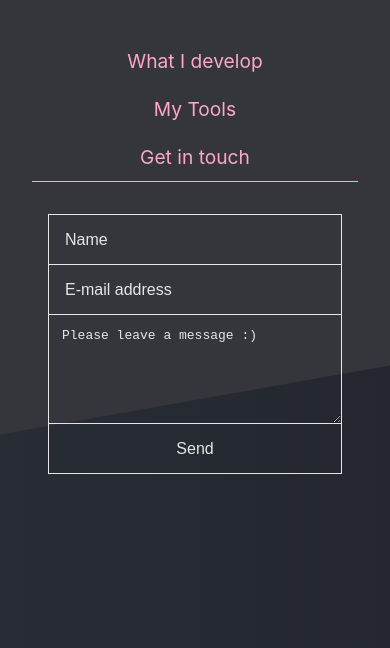
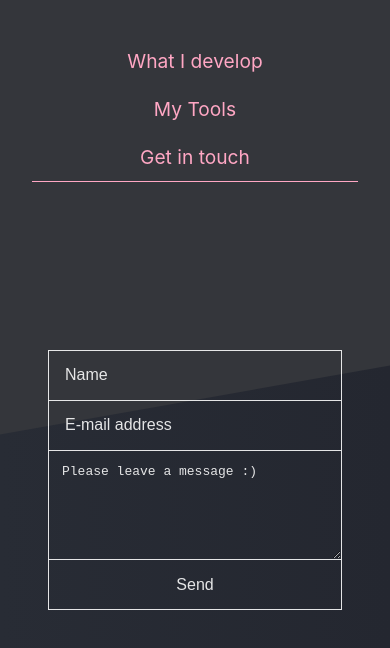
Before and after one commit to silvioBi/portfolio-site, a React (Create React App) app: page / in a window 390 px wide. Both pictures are taken after a click on the item "Get in touch". Shown: the top 648 px of the page. Built offline with nearby package versions, Linux system fonts and the light colour scheme.

Commit message:
Some small mods: center contact me form,  add email field validation, change site name and favicon

```diff
--- a/public/index.html
+++ b/public/index.html
@@ -12,7 +12,7 @@
     -->
   <link rel="manifest" href="%PUBLIC_URL%/manifest.json" />
 
-  <title>React App</title>
+  <title>Silvio Biasiol</title>
 </head>
 
 <body class='dark'>
--- a/src/components/contactMe/ContactMe.css
+++ b/src/components/contactMe/ContactMe.css
@@ -5,7 +5,7 @@
     display: flex;
     align-items: center;
     justify-content: center;
-    height: 100%;
+    height: 75vh;
 }
 
 input::placeholder, textarea::placeholder {
@@ -48,3 +48,10 @@ input {
     cursor: pointer;
     border-top: none;
 }
+
+/* Reduce a little the height of the contact form wrapper */
+@media only screen and (max-width: 1026px) {
+    .form-wrapper {
+        height: 63vh !important;
+    }
+  }
--- a/src/components/contactMe/ContactMe.js
+++ b/src/components/contactMe/ContactMe.js
@@ -5,7 +5,7 @@ export default ({ namePlaceholder, emailPlaceholder, messagePlaceholder, submitB
     <div className="form-wrapper">
         <form id="form" class="topBefore" action="https://formspree.io/biasiol.silvio@gmail.com" method="POST">
             <input id="name" name="name" type="text" placeholder={namePlaceholder} />
-            <input id="email" name="email" type="text" placeholder={emailPlaceholder} />
+            <input id="email" name="email" type="email" placeholder={emailPlaceholder} />
             <textarea id="message" name="message" type="text" placeholder={messagePlaceholder} />
             <input id="submit" type="submit" value={submitButtonPlaceholder} />
         </form>
```
Also changed, not shown: public/manifest.json, 2 other files (tests, documents, lock files or other folders).
